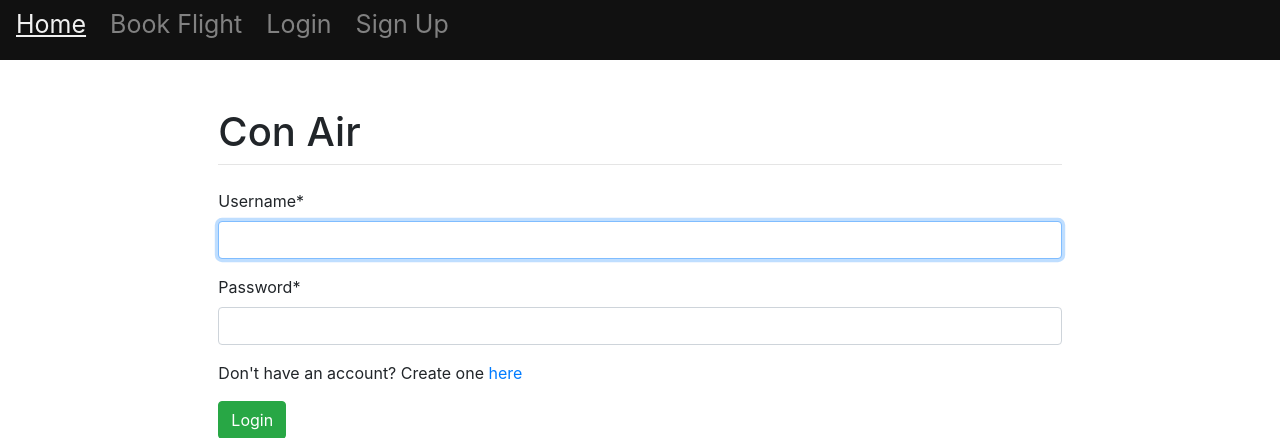
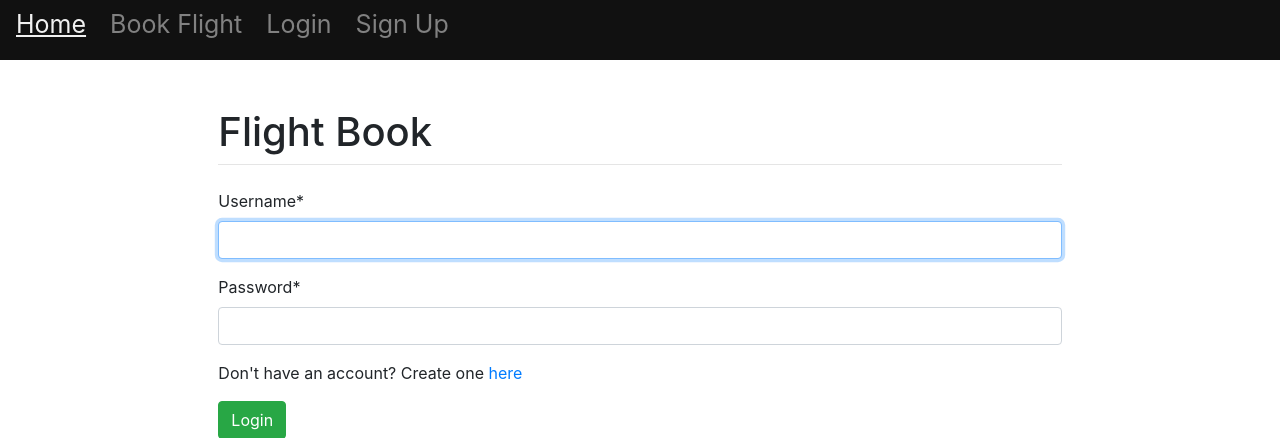
Before and after one commit to Sprinklepope/CSC312GroupProject, a Django app: page /login/ in a window 1280 px wide. Shown: the top 438 px of the page. Run offline with Django 3.2, Linux system fonts and the light colour scheme; some libraries are stand-ins or nearby versions.

Commit message:
./login, ./signup and ./homepage

```diff
--- a/members/templates/home/home.html
+++ b/members/templates/home/home.html
@@ -1,7 +1,7 @@
 {#home.html#}
 {% extends "main/base.html" %}
 
-{% block title %}Create an Account{% endblock %}
+{% block title %}Flight Book{% endblock %}
 {% load crispy_forms_tags %}
 
 {% block content %}
@@ -11,7 +11,7 @@
 {#    <iframe width="420" height="315"#}
 {#    src="https://www.youtube.com/watch?v=va8ukF-ZH0M&ab_channel=CinemaSins">#}
 {#    </iframe>#}
-    <img src="https://media.tenor.com/images/a301bd2fbc0a8bbe86983f9c36444b13/tenor.gif" alt="nick" width="498" height="280">
+     <img src="https://media.tenor.com/images/a301bd2fbc0a8bbe86983f9c36444b13/tenor.gif" alt="nick" width="498" height="280">
 
     </form>
 {% endblock %}
--- a/members/templates/main/base.html
+++ b/members/templates/main/base.html
@@ -63,8 +63,8 @@
 	<div id="content" name="content" class="main">
 		<div class="row justify-content-center">
 			<div class="col-8">
-
-				<h1 class="mt-2">Con Air</h1>
+				<h1 class="mt-2">Flight Book</h1>
+<!--				<h1 class="mt-2">Con Air</h1>-->
                 {% if user.is_authenticated %}
                     <p>Welcome {{user.username}}!</p>
                 {% endif %}
--- a/members/views.py
+++ b/members/views.py
@@ -5,7 +5,6 @@ from .forms import RegisterForm
 
 
 def index(request):
-
     return render(request, "home/home.html")
 
 
@@ -13,7 +12,6 @@ def register(response):
     if response.method == "POST":
         form = RegisterForm(response.POST)
         if form.is_valid():
-
             form.save()
             return redirect("/")
 
```
